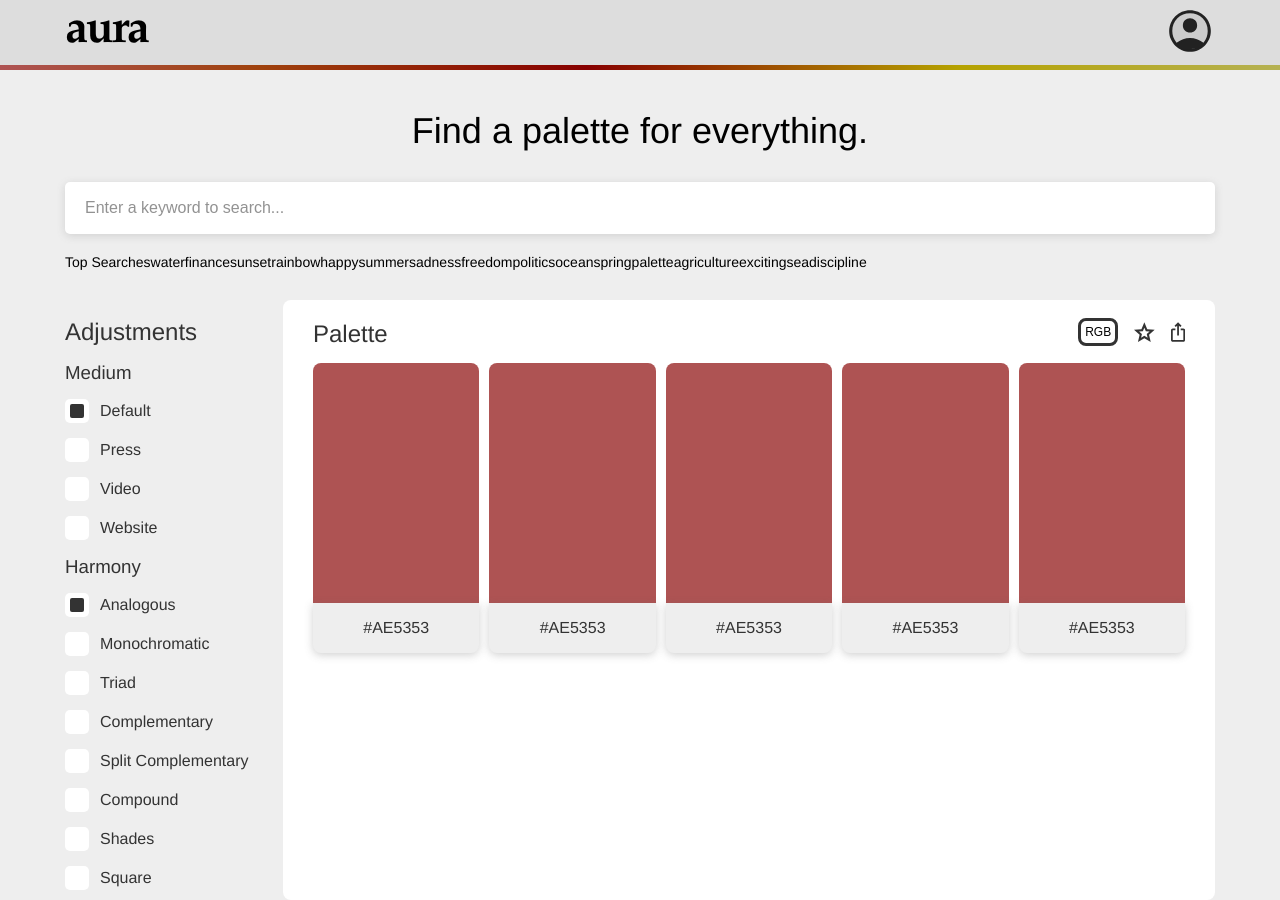
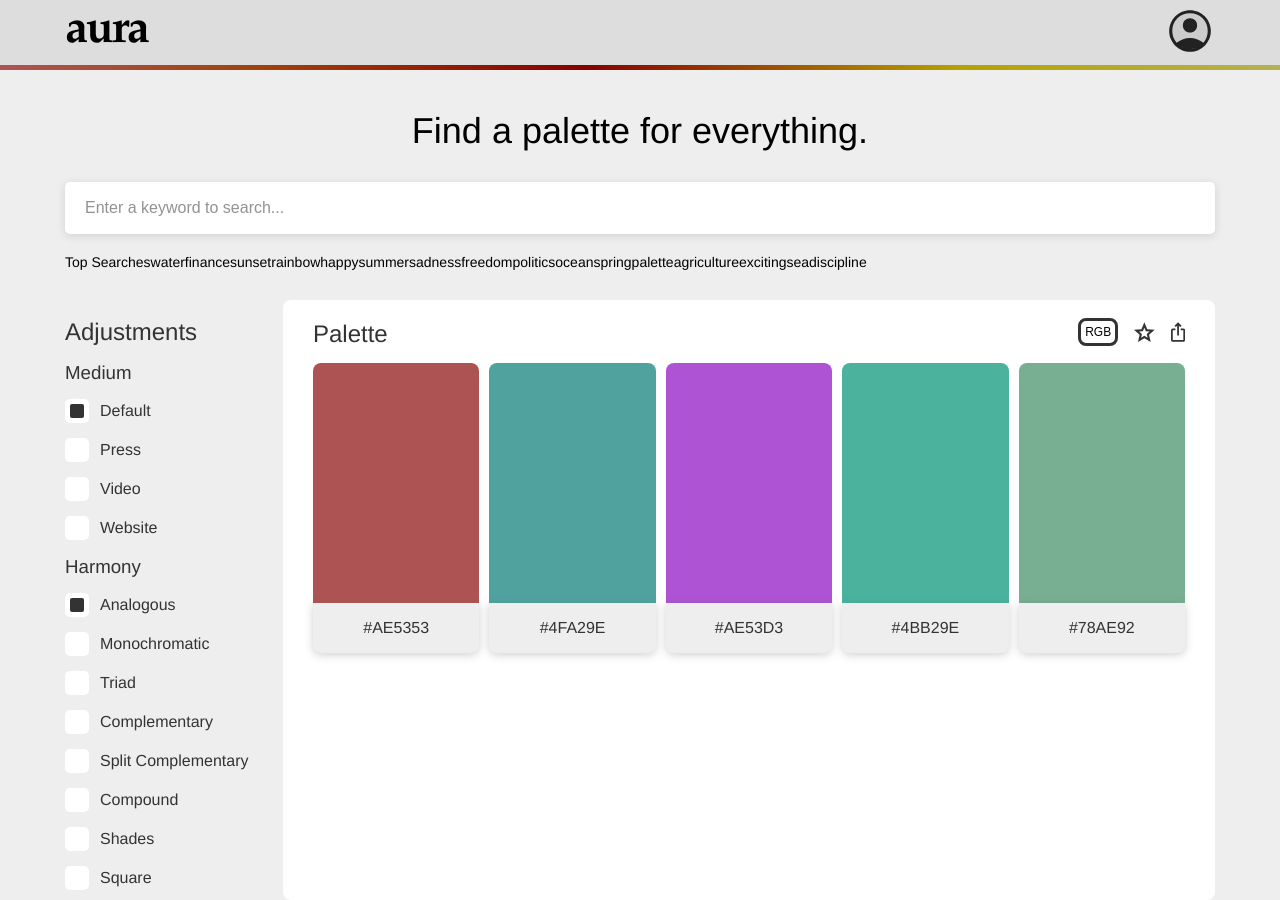
Before and after one commit to solomonNSI/AuraPalette, a React (Create React App) app in the folder aura-palette/: page / in a window 1280 px wide. Built offline with nearby package versions, Linux system fonts and the light colour scheme.

Commit message:
added helper functions

```diff
--- /dev/null
+++ b/aura-palette/src/ColorWizard.js
@@ -0,0 +1,80 @@
+import React from "react";
+
+/*
+   We will calculate the color palette in this file
+   by using a base color
+*/
+
+const baseColor = "#AE53D3";
+
+export const colorList = ["#AE5353", "#4FA29E", baseColor, "#4BB29E", "#78AE92"];
+
+
+// HELPER FUNCTIONS
+/*
+   This function converts hex values to rgb
+   It is taken from https://stackoverflow.com/questions/5623838/rgb-to-hex-and-hex-to-rgb
+*/
+function hexToRgb(hex) {
+   var result = /^#?([a-f\d]{2})([a-f\d]{2})([a-f\d]{2})$/i.exec(hex);
+   return result ? {
+     r: parseInt(result[1], 16),
+     g: parseInt(result[2], 16),
+     b: parseInt(result[3], 16)
+   } : null;
+}
+
+/*
+   This function converts rgb values to hex
+   It is taken from https://stackoverflow.com/questions/5623838/rgb-to-hex-and-hex-to-rgb
+*/
+function componentToHex(c) {
+   var hex = c.toString(16);
+   return hex.length == 1 ? "0" + hex : hex;
+ }
+
+ function rgbToHex(r, g, b) {
+   return "#" + componentToHex(r) + componentToHex(g) + componentToHex(b);
+ }
+
+
+/*
+   This function converts RGB values to HSL values.
+   It is taken from https://stackoverflow.com/questions/41524641/draw-saturation-brightness-gradient
+*/
+   function rgbToHSL(red, green, blue, result = {}) {
+   var hue, sat, lum, min, max, dif, r, g, b;
+   r = red / 255;
+   g = green / 255;
+   b = blue / 255;
+   min = Math.min(r, g, b);
+   max = Math.max(r, g, b);
+   lum = (min + max) / 2;
+   if (min === max) {
+         hue = 0;
+         sat = 0;
+   } else {
+         dif = max - min;
+         sat = lum > 0.5 ? dif / (2 - max - min) : dif / (max + min);
+         switch (max) {
+            case r:
+               hue = (g - b) / dif;
+               break;
+            case g:
+               hue = 2 + ((b - r) / dif);
+               break;
+            case b:
+               hue = 4 + ((r - g) / dif);
+               break;
+            default: break;
+         }
+         hue *= 60;
+         if (hue < 0) {
+         hue += 360;
+         }
+   }
+   result.lum = lum * 255;
+   result.sat = sat * 255;
+   result.hue = hue;
+   return result;
+}
--- a/aura-palette/src/Components/NavBar/NavBar.js
+++ b/aura-palette/src/Components/NavBar/NavBar.js
@@ -1,22 +1,16 @@
 import React from "react";
 import * as S from "./style";
 
-// functional components
-export const NavBar = (parameter) => {
   // bi function
-  const getString = (name) => {
-    return name;
-  };
-
+export const NavBar = () => {
   return (
     <S.NavBar>
       <S.AppName>aura</S.AppName>
       <S.LoginButton>
-        <S.StyledProfileIcon />
-        {/* {getString("getString e verilen parametre")} */}
+        <S.StyledProfileIcon height="50px" />
       </S.LoginButton>
 
-      <S.GradientLine></S.GradientLine>
+      <S.GradientLine />
     </S.NavBar>
   );
 };
--- a/aura-palette/src/Components/Palette/Palette.js
+++ b/aura-palette/src/Components/Palette/Palette.js
@@ -1,5 +1,6 @@
 import React from "react";
 import { ExportIcon } from "../../Icons/ExportIcon";
+import { colorList } from "../../ColorWizard";
 import * as S from "./style";
 
 const getColorMode = () => {
@@ -17,22 +18,23 @@ export const Palette = () => {
       </S.Header>
 
       <S.Colors>
-        <S.Color>
-          <S.ColorCode>#AE5353</S.ColorCode>
+        <S.Color colorHex={colorList[0]}>
+          <S.ColorCode>{colorList[0]}</S.ColorCode>
         </S.Color>
-        <S.Color>
-          <S.ColorCode>#AE5353</S.ColorCode>
+        <S.Color colorHex={colorList[1]}>
+          <S.ColorCode>{colorList[1]}</S.ColorCode>
         </S.Color>
-        <S.Color>
-          <S.ColorCode>#AE5353</S.ColorCode>
+        <S.Color colorHex={colorList[2]}>
+          <S.ColorCode>{colorList[2]}</S.ColorCode>
         </S.Color>
-        <S.Color>
-          <S.ColorCode>#AE5353</S.ColorCode>
+        <S.Color colorHex={colorList[3]}>
+          <S.ColorCode>{colorList[3]}</S.ColorCode>
         </S.Color>
-        <S.Color>
-          <S.ColorCode>#AE5353</S.ColorCode>
+        <S.Color colorHex={colorList[4]}>
+          <S.ColorCode>{colorList[4]}</S.ColorCode>
         </S.Color>
       </S.Colors>
+
     </S.Container>
   );
 };
--- a/aura-palette/src/Components/Palette/style.js
+++ b/aura-palette/src/Components/Palette/style.js
@@ -1,5 +1,5 @@
 import React from "react";
-import styled from "styled-components";
+import styled, { css } from "styled-components";
 import { StarIcon } from "../../Icons/StarIcon";
 
 export const Container = styled.div`
@@ -30,7 +30,7 @@ export const Colors = styled.div`
 `;
 
 export const Color = styled.div`
-  background-color: #ae5353;
+  background-color: ${props => props.colorHex};
   width: 20%;
   height: 120%;
   border-radius: 8px 8px 0px 0px;
```
Also changed, not shown: aura-palette/src/Icons/ProfileIcon.js (+1 -7 lines).
